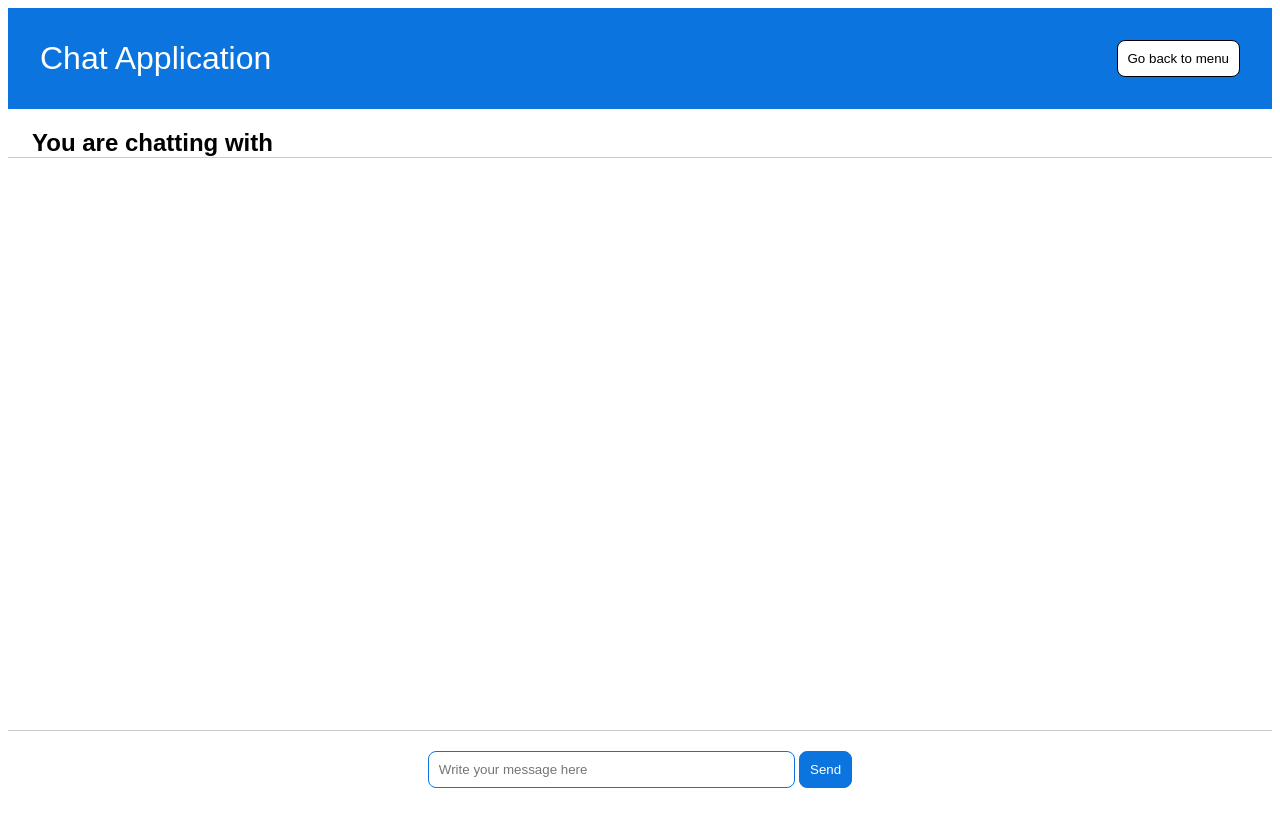
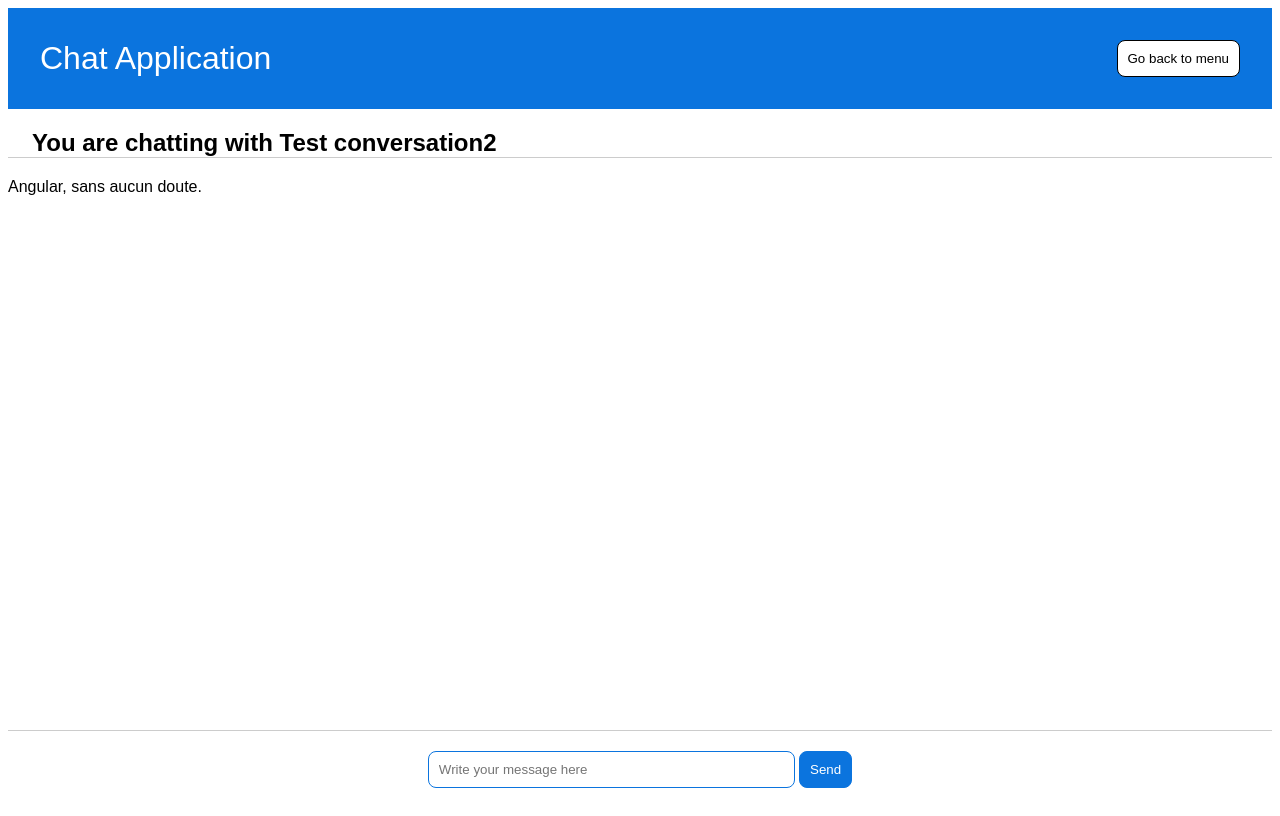
Before and after one commit to AugustinDLB/ChatApplication, an Angular app: page /home/1 in a window 1280 px wide. Built offline with nearby package versions, Linux system fonts and the light colour scheme.

Commit message:
deleted cache and dependencies

```diff
--- a/src/app/chat.service.ts
+++ b/src/app/chat.service.ts
@@ -15,8 +15,9 @@ export class ChatService {
   userWeChatWith = signal<User>({id:-1, name: "", firstName: ""}); // The current user we chat with
 
   private readonly conversationsList = signal<Conversation[]>([
-      // 0 / 1 pour le speaker, pas trop compréhensible, un truc genre isFromMe (true/false) ou sender (user id)
     {id:0 , participants: [0, 1], name: "Test conversation", messages: [ {id:1 , sender:1, content: "Angular, sans aucun doute.", time: new Date(2002, 8, 2)}]},
+    {id:1 , participants: [0, 1], name: "Test conversation2", messages: [ {id:1 , sender:1, content: "Angular, sans aucun doute.", time: new Date(2002, 8, 2)}]},
+
   ])
 
   getConversationsList(): Conversation[] {
```
Also changed, not shown: 1 other file (tests, documents, lock files or other folders).
